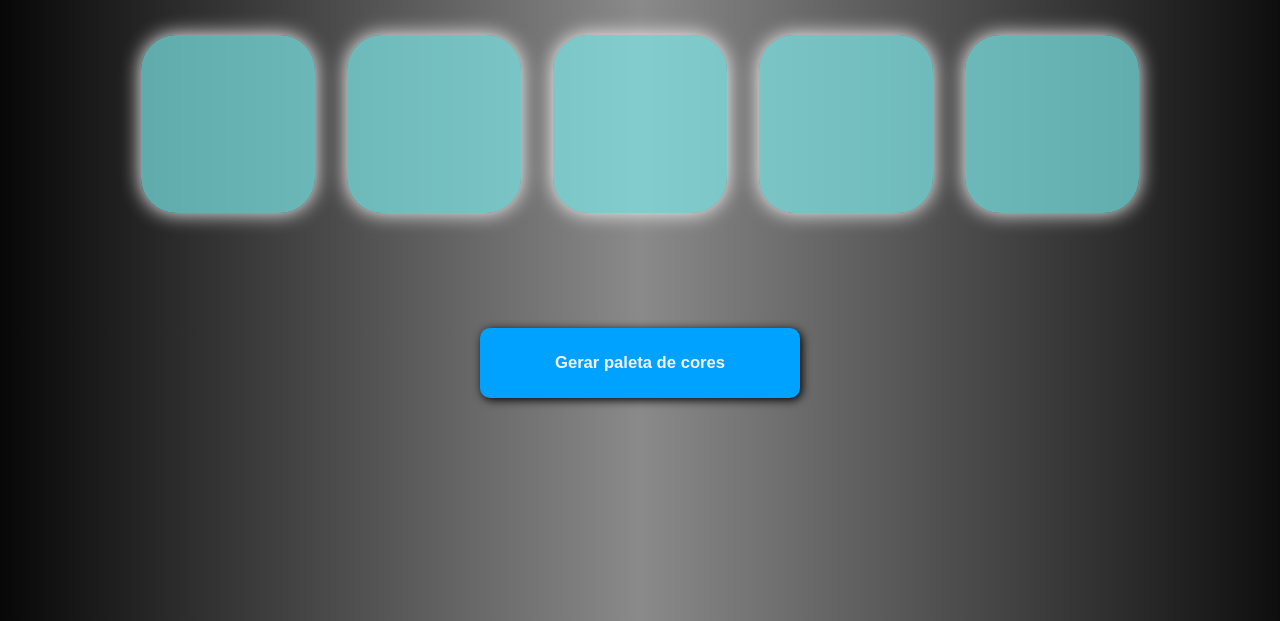
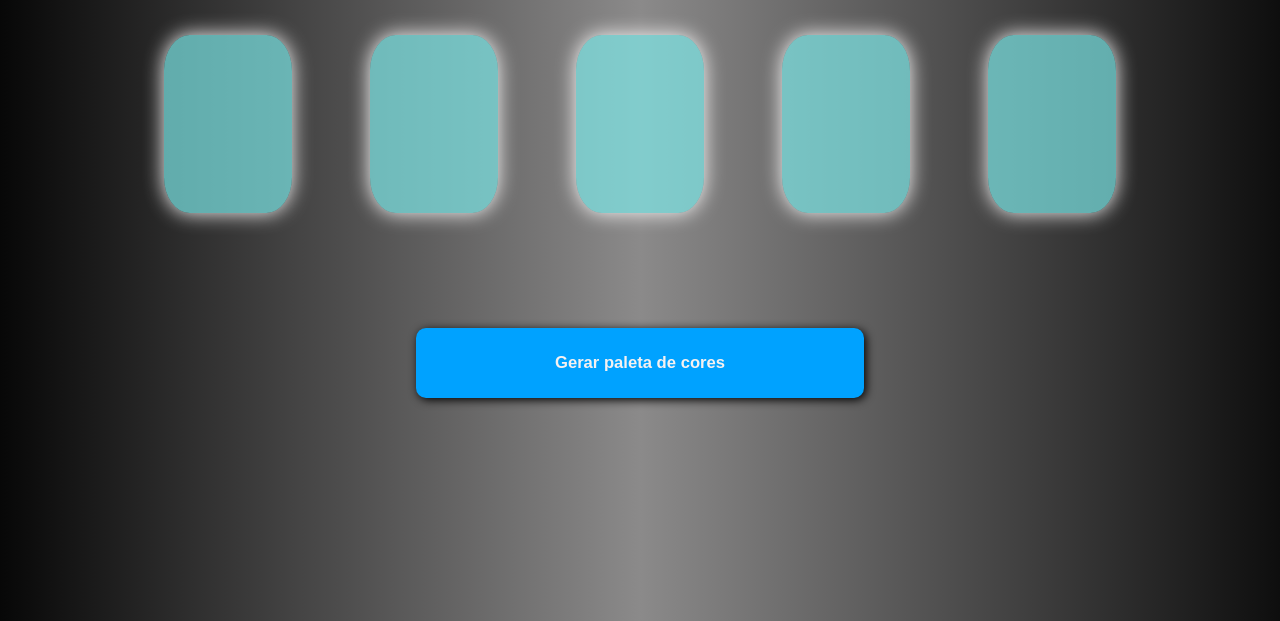
Before and after one commit to IvanildoQueiroz/Paleta_de_cores, a plain HTML site: page index.html in a window 1280 px wide. Shown: the part 179-800 px from the top of the page. Drawn offline with Linux system fonts and the light colour scheme.

Commit message:
New Update properties CSS 3

```diff
--- a/index.css
+++ b/index.css
@@ -29,9 +29,13 @@ h1{
 }
 .box{
     width: 100%;
+    display: flex;
+    flex-direction: column;
+    align-items: center;
+
 }
 .box-color{
-    width: 100%;
+    width: 10vw;
     height: 70%;
     border-radius: 20%;
     background-color: rgba(126, 237, 237, 0.671);
@@ -55,7 +59,7 @@ p:hover{
     cursor: pointer;
 }
 button{
-    width: 25%;
+    width: 35%;
     height: 70px;
     border-radius: 10px;
     background-color: rgb(0, 162, 255);
```
